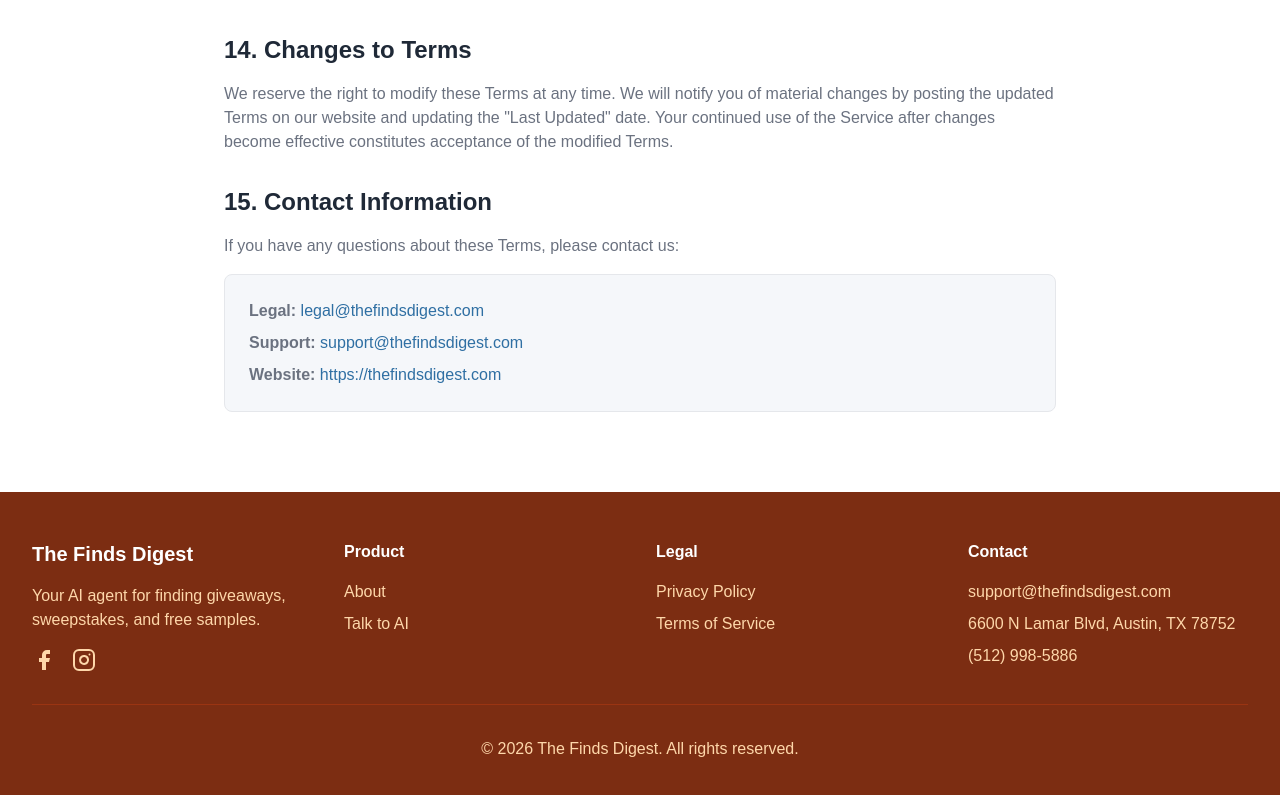
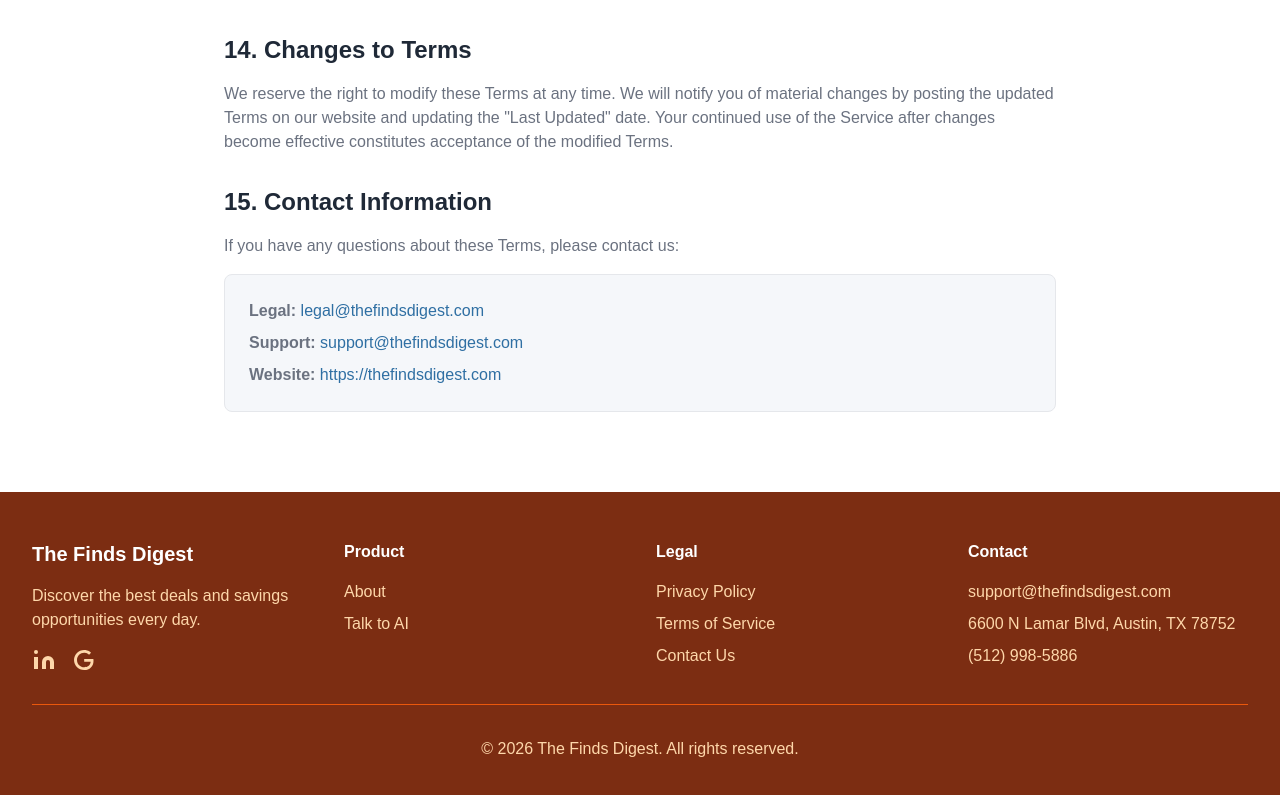
Before and after one commit to Textingman/push-findsdigest, a Next.js app: page /terms in a window 1280 px wide. Shown: the part 5330-6125 px from the top of the page. Built offline with nearby package versions, Linux system fonts and the light colour scheme.

Commit message:
Replace Facebook/Instagram with LinkedIn/Google social icons in footer

```diff
--- a/app/components/Footer.tsx
+++ b/app/components/Footer.tsx
@@ -8,32 +8,34 @@ export default function Footer() {
           <div>
             <h3 className="text-xl font-bold mb-4">The Finds Digest</h3>
             <p style={{ color: '#FED7AA' }}>
-              Your AI agent for finding giveaways, sweepstakes, and free samples.
+              Discover the best deals and savings opportunities every day.
             </p>
             {/* Social Icons */}
             <div className="flex items-center gap-4 mt-4">
+              {/* LinkedIn */}
               <a
-                href="https://facebook.com"
+                href="https://linkedin.com"
                 target="_blank"
                 rel="noopener noreferrer"
-                aria-label="Facebook"
+                aria-label="LinkedIn"
                 className="hover:opacity-80 transition-opacity"
               >
                 <svg xmlns="http://www.w3.org/2000/svg" width="24" height="24" viewBox="0 0 24 24" fill="#FED7AA">
-                  <path d="M18 2h-3a5 5 0 0 0-5 5v3H7v4h3v8h4v-8h3l1-4h-4V7a1 1 0 0 1 1-1h3z" />
+                  <path d="M16 8a6 6 0 0 1 6 6v7h-4v-7a2 2 0 0 0-2-2 2 2 0 0 0-2 2v7h-4v-7a6 6 0 0 1 6-6z" />
+                  <rect x="2" y="9" width="4" height="12" />
+                  <circle cx="4" cy="4" r="2" />
                 </svg>
               </a>
+              {/* Google */}
               <a
-                href="https://instagram.com"
+                href="https://google.com"
                 target="_blank"
                 rel="noopener noreferrer"
-                aria-label="Instagram"
+                aria-label="Google"
                 className="hover:opacity-80 transition-opacity"
               >
-                <svg xmlns="http://www.w3.org/2000/svg" width="24" height="24" viewBox="0 0 24 24" fill="none" stroke="#FED7AA" strokeWidth="2" strokeLinecap="round" strokeLinejoin="round">
-                  <rect x="2" y="2" width="20" height="20" rx="5" ry="5" />
-                  <path d="M16 11.37A4 4 0 1 1 12.63 8 4 4 0 0 1 16 11.37z" />
-                  <line x1="17.5" y1="6.5" x2="17.51" y2="6.5" />
+                <svg xmlns="http://www.w3.org/2000/svg" width="24" height="24" viewBox="0 0 24 24" fill="#FED7AA">
+                  <path d="M21.35 11.1H12.18V13.83H18.69C18.36 17.64 15.19 19.27 12.19 19.27C8.36 19.27 5 16.25 5 12C5 7.9 8.2 4.73 12.2 4.73C15.29 4.73 17.1 6.7 17.1 6.7L19 4.72C19 4.72 16.56 2 12.1 2C6.42 2 2.03 6.8 2.03 12C2.03 17.05 6.16 22 12.25 22C17.6 22 21.5 18.33 21.5 12.91C21.5 11.76 21.35 11.1 21.35 11.1Z" />
                 </svg>
               </a>
             </div>
@@ -66,6 +68,11 @@ export default function Footer() {
                   Terms of Service
                 </Link>
               </li>
+              <li>
+                <Link href="/contact" style={{ color: '#FED7AA' }} className="hover:text-white">
+                  Contact Us
+                </Link>
+              </li>
             </ul>
           </div>
           <div>
@@ -81,7 +88,7 @@ export default function Footer() {
             </p>
           </div>
         </div>
-        <div className="mt-8 pt-8 text-center" style={{ borderTop: '1px solid #9A3412', color: '#FED7AA' }}>
+        <div className="mt-8 pt-8 text-center" style={{ borderTop: '1px solid #EA580C', color: '#FED7AA' }}>
           <p>&copy; 2026 The Finds Digest. All rights reserved.</p>
         </div>
       </div>
```
